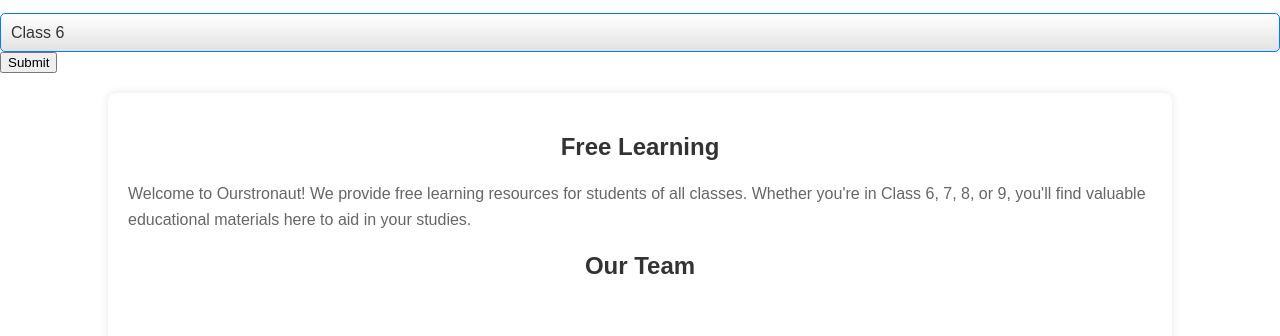
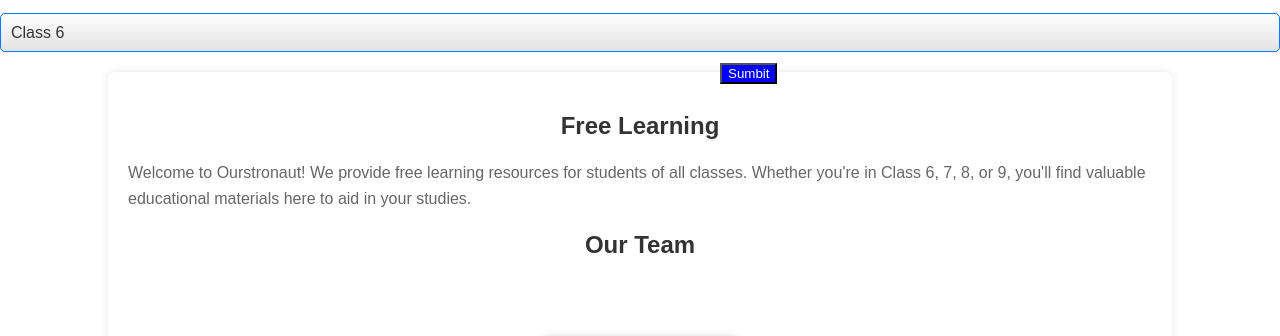
Before and after one commit to Oustronaut/Freeducation, a plain HTML site: page index.html in a window 1280 px wide. Shown: the part 172-508 px from the top of the page. Drawn offline with Linux system fonts and the light colour scheme.

Commit message:
Update index.html

```diff
--- a/index.html
+++ b/index.html
@@ -157,7 +157,7 @@
             <option value="class-9">Class 9</option>
         </select>
     </div>
-    <button id="submit-button" class="button">Submit</button>
+   <button id="submit-button" class="button" style="position: absolute; top: 235px; left: 720px; background-color: blue; color: white;">Sumbit</button>
 </header>
 
 <div class="container">
```
